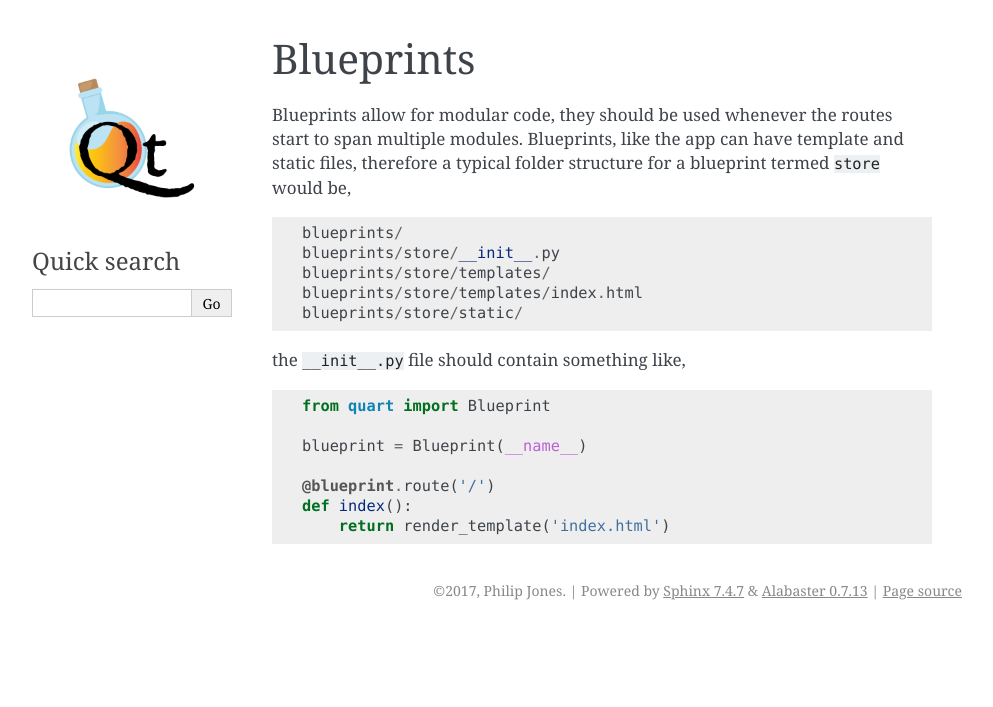
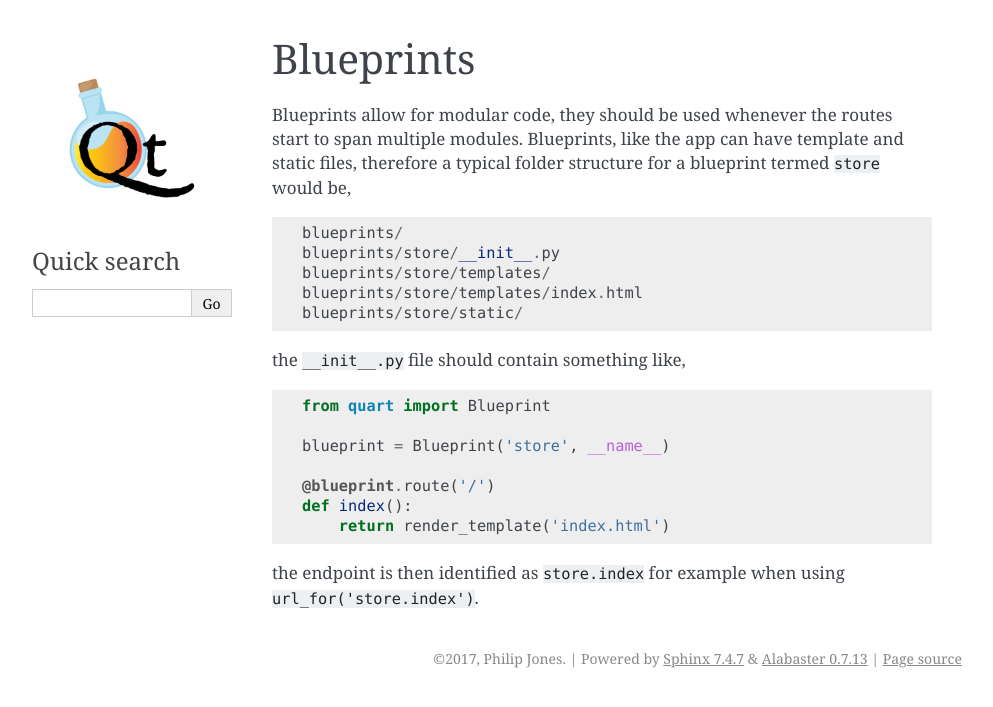
Before and after one commit to pallets/quart, a Sphinx documentation site: the page built from docs/blueprints.rst, in a window 1280 px wide. Shown: the top 707 px of the page, without its empty margins (148-1141 px from the left). Built offline with Sphinx 7.4.7, drawn with Linux system fonts in a browser that asks for light colours; pages that are not in the unit, such as notebooks, are missing from menus.

Commit message:
Correct blueprint documentation
Blueprints should be created with a name as their first argument.

```diff
--- a/docs/blueprints.rst
+++ b/docs/blueprints.rst
@@ -22,8 +22,12 @@ the ``__init__.py`` file should contain something like,
 
     from quart import Blueprint
 
-    blueprint = Blueprint(__name__)
+    blueprint = Blueprint('store', __name__)
 
     @blueprint.route('/')
     def index():
         return render_template('index.html')
+
+
+the endpoint is then identified as ``store.index`` for example when
+using ``url_for('store.index')``.
```
